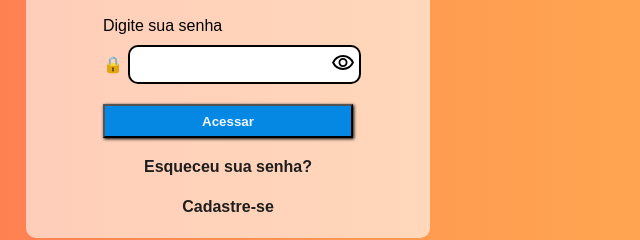
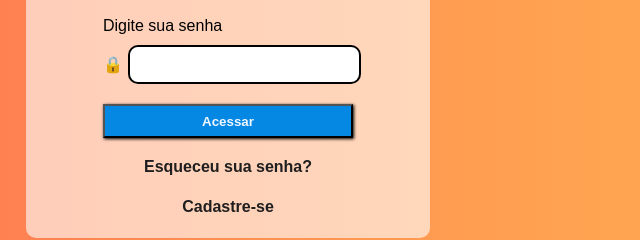
Before and after one commit to gilsonmirandamartins/projeto_pi4, a plain HTML site: page Front-End/Tela_Login/index.html in a window 1280 px wide. Shown: the part 349-589 px from the top of the page, 412-1052 px from the left. Drawn offline with Linux system fonts and the light colour scheme.

Commit message:
Modificação no botão
Modificação para mudar o img

```diff
--- a/Front-End/Tela_Login/index.html
+++ b/Front-End/Tela_Login/index.html
@@ -28,8 +28,7 @@
                         &#x1F512
                         <div class="input-button">
                             <input type="password" name="senha" id="in2" required>
-                            <button type="button" onclick="toggleSenha()">
-                                <img src="../img/olho.svg" alt="olho">
+                            <button type="button" onclick="toggleSenha()" id="icon">
                             </button>
                         </div>
                     </div>
```
